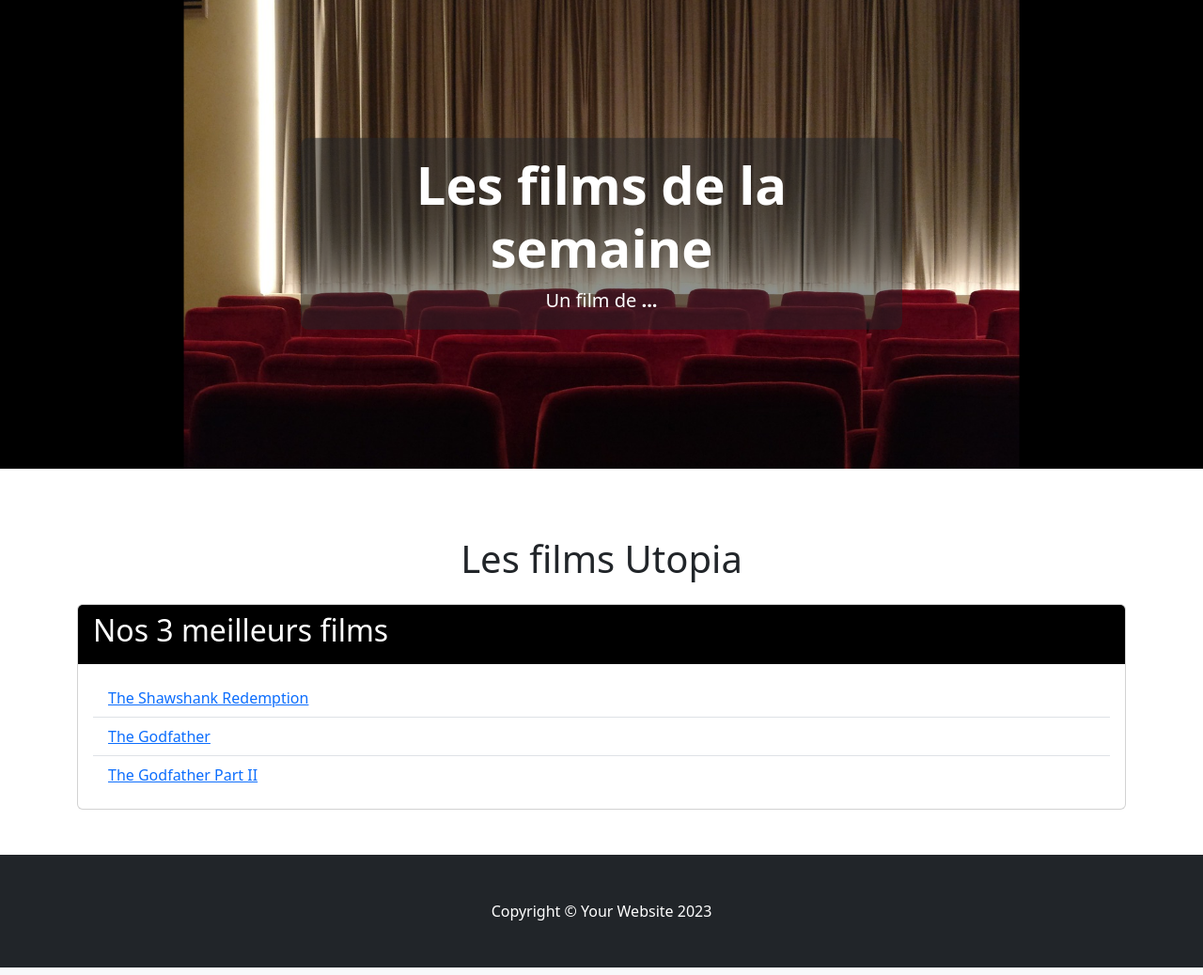
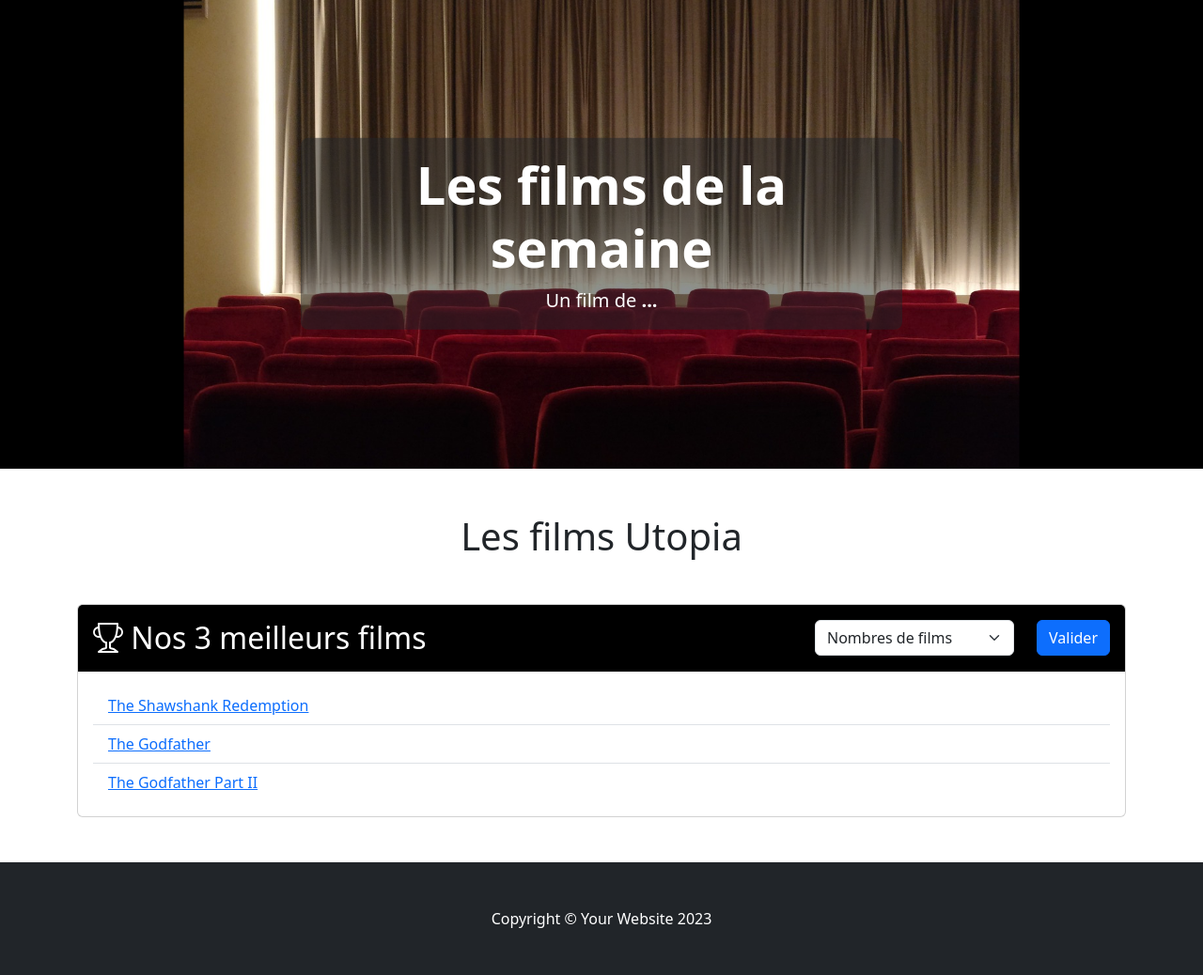
Before and after one commit to gpuberos/PHP, a PHP site: page / in a window 1280 px wide. Shown: the part 57-1095 px from the top of the page at 94% size. Run offline with PHP 8.4, Linux system fonts and the light colour scheme; data comes from the database, SQL or seed files in the repository.

Commit message:
add: update bootstrap layout for cardBestMovie

```diff
--- a/demo/pdo/function/database.fn.php
+++ b/demo/pdo/function/database.fn.php
@@ -4,7 +4,6 @@
 // On lui passe en paramètre $config (tableau qui contient les valeurs de connexion)
 function getPDOlink($config)
 {
-
     // 2 - DSN de connexion (Data Server Name) :
     $dsn = 'mysql:dbname=' . $config['dbname'] . ';host=' . $config['dbhost'] . ';port=' . $config['dbport'];
 
--- a/demo/pdo/function/movies.fn.php
+++ b/demo/pdo/function/movies.fn.php
@@ -108,7 +108,7 @@ function getStar($rating)
     }
 
     // Affiche des étoiles vides jusqu'à atteindre un total de 5 étoiles.
-    for ($i = 0; $i < 5 -  $starNbr++; $i++) {
+    for ($i = 0; $i < 5 - $starNbr++; $i++) {
         // Affiche une étoile vide.
         echo '<div class="bi-star"></div>';
     }
@@ -137,9 +137,9 @@ function findAllMoviesByGenre($db, $genre)
     return $movies;
 }
 
-function findBestMovies($db)
+function findBestMovies($db , $limit)
 {
-    $sql = "SELECT * FROM `movies` ORDER BY `rating` DESC LIMIT 3;";
+    $sql = "SELECT * FROM `movies` ORDER BY `rating` DESC LIMIT $limit;";
 
     // On exécute la requête SQL sur la base de données avec la méthode query :
     $request = $db->query($sql);
--- a/demo/pdo/index.php
+++ b/demo/pdo/index.php
@@ -6,12 +6,10 @@ require_once __DIR__ . ('/utilities/header.php');
 // Fonctions pour afficher la totalité des films ou un film par id
 require_once __DIR__ . ('/function/movies.fn.php');
 
-$movies = findAllMovies($db);
-
 ?>
 
 <div class="py-5">
-    <div class="text-center my-4">
+    <div class="text-center mb-5">
         <h1>Les films Utopia</h1>
     </div>
 
--- a/demo/pdo/movies.php
+++ b/demo/pdo/movies.php
@@ -5,9 +5,6 @@ require_once __DIR__ . ('/utilities/header.php');
 
 // Fonctions pour afficher la totalité des films ou un film par id
 require_once __DIR__ . ('/function/movies.fn.php');
-
-// Récupère tous les genres
-$genres = findAllGenres($db);
 
 ?>
 
--- a/demo/pdo/utilities/cardBestmovie.php
+++ b/demo/pdo/utilities/cardBestmovie.php
@@ -1,10 +1,43 @@
-<?php $movies = findBestMovies($db); ?>
+<?php
+
+// Vérifie si limitOption a été envoyé dans la requête POST
+if (isset($_POST['limitOption'])) {
+    // Si oui assigne la valeur de limitOption à $limit
+    $limit = $_POST['limitOption'];
+} else {
+    $limit = 3;
+}
+
+// $limit = isset($_POST['limit']) ? $_POST['limit'] : 3;
+
+$movies = findBestMovies($db, $limit);
+?>
 
 <div class="container">
-    <div class="col">
     <div class="card h-100">
         <div class="card-header bg-black text-white">
-                <h2 class="card-title">Nos 3 meilleurs films</h2>
+            <div class="row align-items-center py-2">
+                <div class="col-auto">
+                    <h2 class="card-title mb-0"><i class="bi bi-trophy"></i> Nos <?= $limit ?> meilleurs films</h2>
+                </div>
+
+                <div class="col-auto ms-auto">
+                    <form action="" method="post" class="row g-3">
+                        <div class="col-auto">
+                            <label for="limitOption" class="visually-hidden">Sélectionner le nombre de films</label>
+                            <select class="form-select" id="limitOption" name="limitOption" aria-label="Default select example">
+                                <option selected>Nombres de films</option>
+                                <option value="3">Les 3 meilleurs films</option>
+                                <option value="5">Les 5 meilleurs films</option>
+                                <option value="10">Les 10 meilleurs films</option>
+                            </select>
+                        </div>
+                        <div class="col-auto">
+                            <input type="submit" value="Valider" class="btn btn-primary ms-2">
+                        </div>
+                    </form>
+                </div>
+            </div>
         </div>
         <div class="card-body">
             <!-- Boucle qui parcourt chaque élément du tableau $movies et affiche un lien vers la page de détails pour chaque film. -->
@@ -18,4 +51,3 @@
         </div>
     </div>
 </div>
-</div>
```
Also changed, not shown: demo/pdo/movie.php (+0 -20 lines), demo/pdo/test-page.php (added, +28 -0 lines), demo/pdo/utilities/cardGenre.php (+6 -1 lines), demo/pdo/utilities/cardMovie.php (+24 -0 lines). Lines whose indentation alone changed are shown as unchanged.
